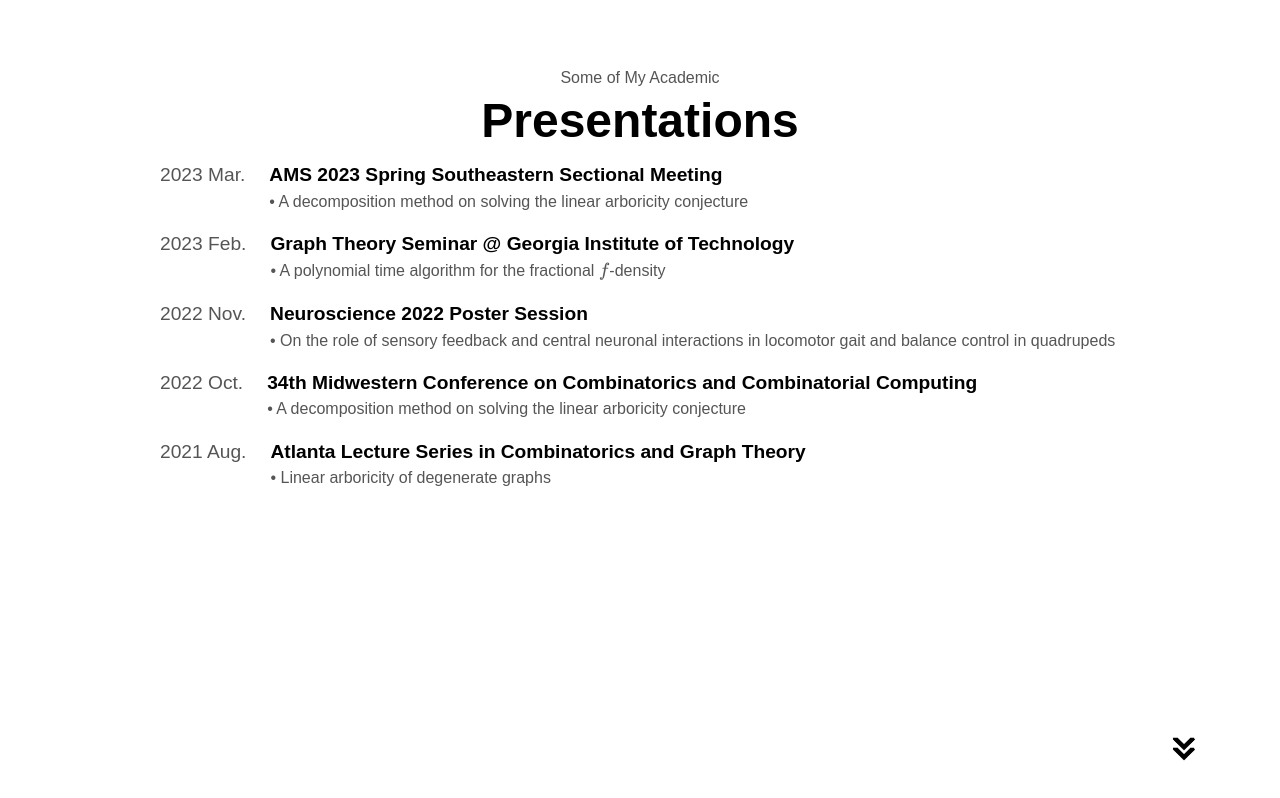
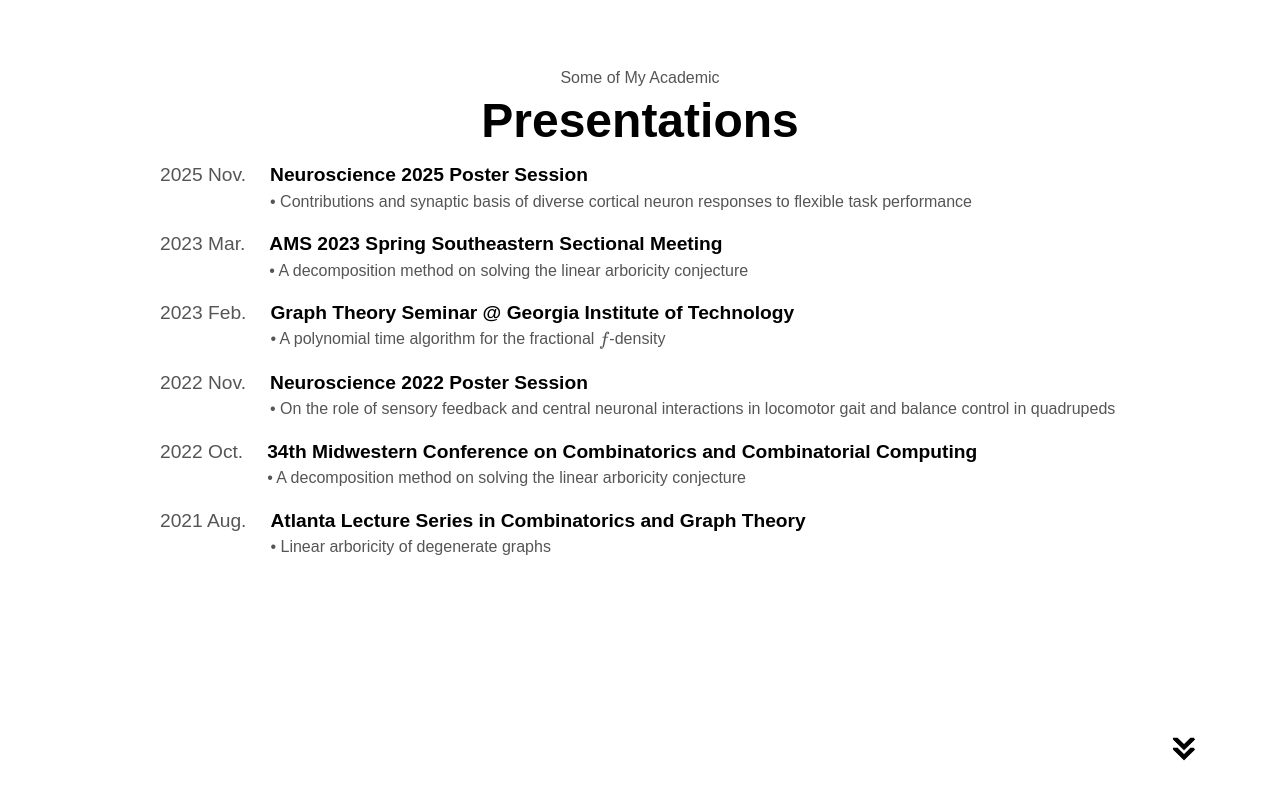
Before and after one commit to GN-Yu/GN-Yu.github.io, a plain HTML site: page index.html in a window 1280 px wide. Shown: the part 4454-5252 px from the top of the page. Drawn offline with nearby package versions, Linux system fonts and the light colour scheme; a web font is replaced by a local one.

Commit message:
Add Neuroscience 2025 poster to presentations
Co-Authored-By: Claude Fable 5 <noreply@anthropic.com>

```diff
--- a/index.html
+++ b/index.html
@@ -339,6 +339,15 @@
         <div class="presentation-container">
             <div class="presentation-item">
                 <p class="presentation-date">
+                    2025 Nov.
+                </p>
+                <div class="presentation-item-content">
+                    <p class="presentation-place">Neuroscience 2025 Poster Session</p>
+                    <p class="presentation-title">•	Contributions and synaptic basis of diverse cortical neuron responses to flexible task performance</p>
+                </div>
+            </div>
+            <div class="presentation-item">
+                <p class="presentation-date">
                     2023 Mar.
                 </p>
                 <div class="presentation-item-content">
```
